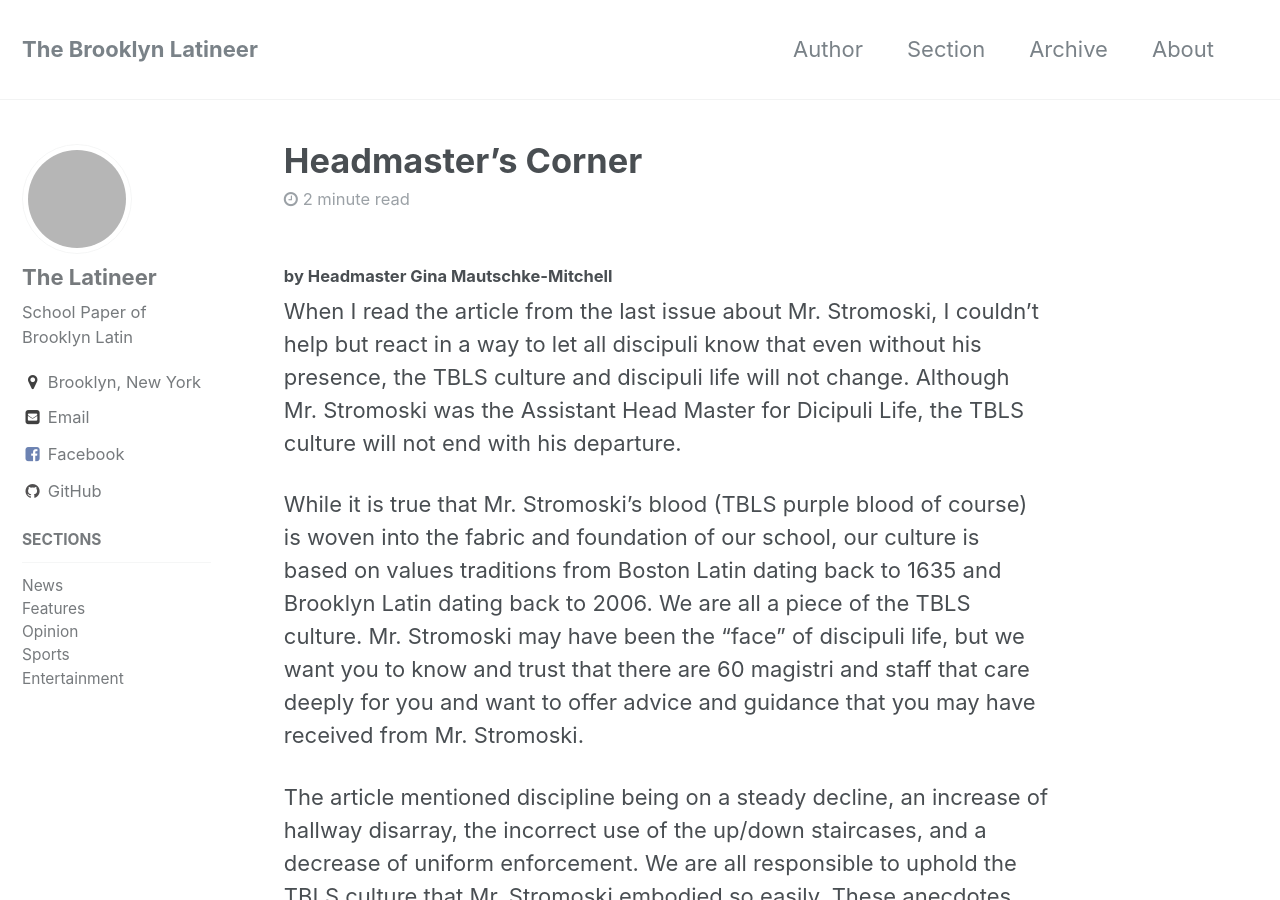
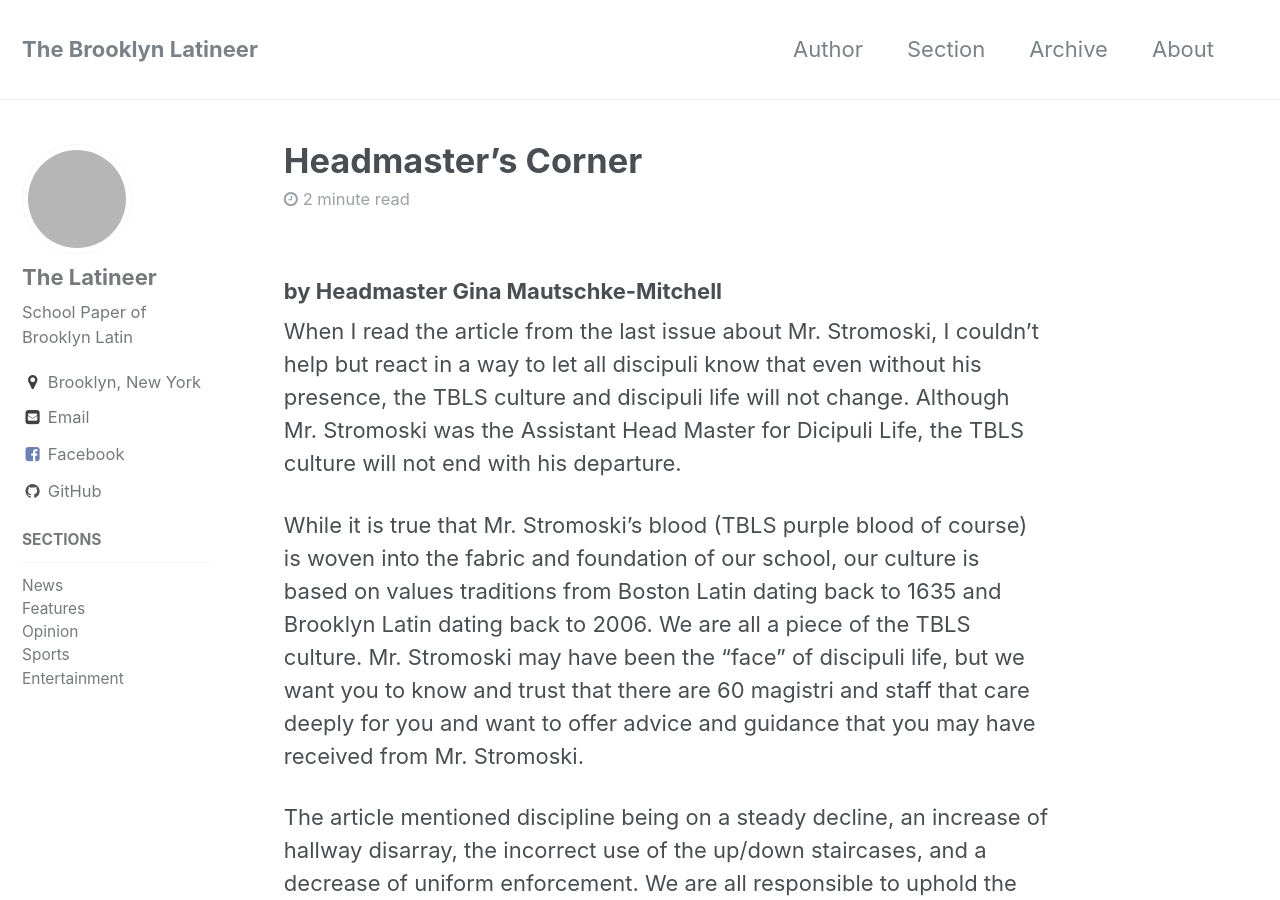
Before and after one commit to rvente/site, a Jekyll site: the page built from _posts/2017-12-23-HMCorner-Gina_Mautschke.md, in a window 1280 px wide and 900 px high. Built offline with Jekyll 4.4.1, drawn with Linux system fonts in a browser that asks for light colours; grey boxes are pictures that could not be loaded.

```diff
--- a/_posts/2017-12-23-HMCorner-Gina-Mautschke.md
+++ b/_posts/2017-12-23-HMCorner-Gina_Mautschke.md
@@ -4,7 +4,7 @@ categories:
   - features
 author: Gina Mautschke
 ---
-#### by Headmaster Gina Mautschke-Mitchell
+### by Headmaster Gina Mautschke-Mitchell
 
 When I read the article from the last issue about Mr. Stromoski, I couldn’t help but react in a way to let all discipuli know that even without his presence, the TBLS culture and discipuli life will not change. Although Mr. Stromoski was the Assistant Head Master for Dicipuli Life, the TBLS culture will not end with his departure.
 
```
